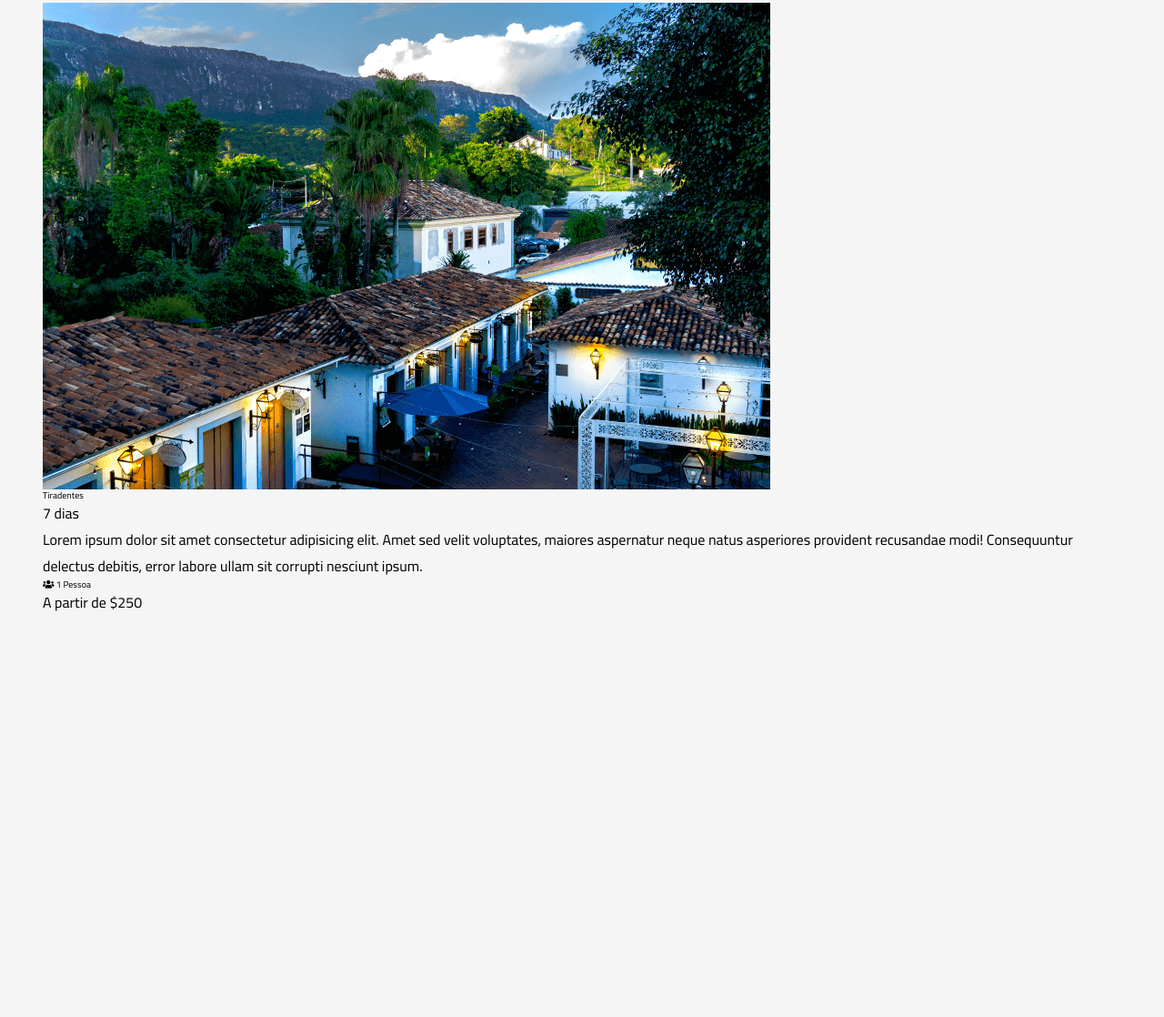
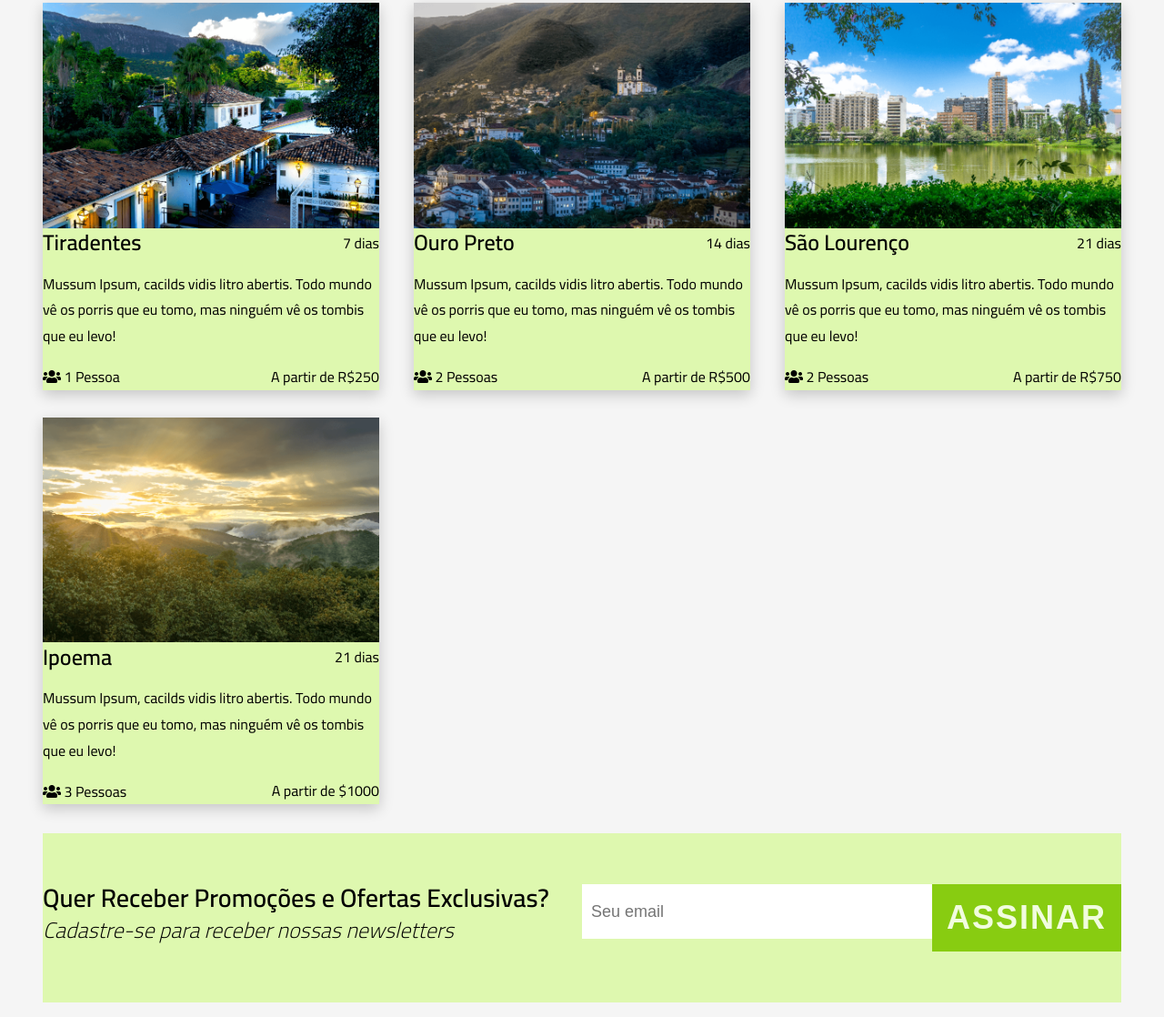
Before and after one commit to bdalpaz/meet-minas-project, a plain HTML site: page index.html in a window 1280 px wide. Shown: the part 1947-3065 px from the top of the page at 91% size. Before the commit the page ends 2640 px from the top, so only its background shows below. Drawn offline with nearby package versions, Linux system fonts and the light colour scheme; a script that the page names is missing.

Commit message:
Newsletter

```diff
--- a/css/styles.css
+++ b/css/styles.css
@@ -317,6 +317,7 @@ img {
   display: flex;
   flex-wrap: wrap;
   justify-content: center;
+  container-type: "column";
 }
 
 .diferencial + .diferencial {
@@ -370,9 +371,169 @@ img {
 /* 6. Pacotes
 /**********************************/
 
+.pacotes {
+  display: flex;
+  position: relative;
+  overflow-x: auto;
+}
+
+.pacotes::after {
+  content: "➞";
+  position: absolute;
+  font-size: 3.6rem;
+  font-weight: 900;
+  color: red;
+  top: 0.5rem;
+  right: 5.2rem;
+  animation: arrow 0.5s ease-in 0s infinite alternate;
+}
+
+@keyframes arrow {
+  from {
+    right: 5.2rem;
+  }
+  to {
+    right: 3.2rem;
+  }
+}
+
+.pacote {
+  flex-shrink: 0;
+  background: var(--clr-light-green);
+  max-width: 37rem;
+  cursor: pointer;
+  box-shadow: var(--dark-shadow);
+}
+
+.pacote + .pacote {
+  margin: 3rem;
+}
+
+.pacotes__info {
+  padding: 1.6rem;
+}
+
+.info-header {
+  display: flex;
+  justify-content: space-between;
+  align-items: center;
+}
+.info-header__titulo {
+  font-size: 2.4rem;
+  font-weight: 600;
+}
+
+.info-body {
+  margin: 1.6rem 0;
+}
+
+.info-footer {
+  display: flex;
+  font-size: 1.6rem;
+  justify-content: space-between;
+  align-items: center;
+}
+
+@media screen and (min-width: 805px) {
+  .pacotes {
+    flex-wrap: wrap;
+    justify-content: space-between;
+    overflow: visible;
+    padding-bottom: 3.2rem;
+  }
+  .pacote {
+    transition: var(--transition);
+  }
+  .pacote:hover {
+    transform: scale(1.02);
+  }
+
+  .pacotes::after {
+    content: "";
+  }
+
+  .pacote + .pacote {
+    margin: 0;
+  }
+
+  .pacote:nth-child(n + 3) {
+    margin-top: 3rem;
+  }
+}
+
+@media screen and (min-width: 1150px) {
+  .pacote:nth-child(3) {
+    margin-top: 0;
+  }
+}
+
 /**********************************/
 /* 7. Newsletter
 /**********************************/
+
+.newsletter-c {
+  padding: 4rem 0;
+}
+
+.newsletter-info__titulo {
+  font-size: 2.8rem;
+  font-weight: 600;
+}
+
+.newsletter-info__descricao {
+  font-weight: 300;
+  font-size: 2.4rem;
+  font-style: italic;
+  line-height: 1.2;
+  margin: 0.8rem 0;
+}
+
+.newsletter-form {
+  display: flex;
+  flex-wrap: wrap;
+}
+
+.newsletter-form__input {
+  flex: 3 1 37rem;
+  font-size: 1.8rem;
+  height: 6rem;
+  color: var(--clr-black);
+  border: none;
+  padding: 1rem;
+  border-radius: 0;
+}
+
+.newsletter-form__submit {
+  flex: 1;
+  font-size: 3.6rem;
+  font-weight: 600;
+  text-transform: uppercase;
+  background: var(--clr-medium-green);
+  color: var(--clr-white);
+  cursor: pointer;
+  border: none;
+  letter-spacing: 0.2rem;
+  padding: 1.6rem;
+  transition: var(--transition);
+}
+
+.newsletter-form__submit:hover {
+  letter-spacing: 0.6rem;
+}
+
+@media screen and (min-width: 570px) {
+  .newsletter-c {
+    display: flex;
+    flex-wrap: wrap;
+    justify-content: space-between;
+    align-items: center;
+  }
+
+  .newsletter-info,
+  .newsletter-form {
+    flex: 1 1 26rem;
+  }
+}
 
 /**********************************/
 /* 8. Galeria
--- a/index.html
+++ b/index.html
@@ -188,33 +188,124 @@
         <article class="pacote">
           <img
             src="assets/photo_2.png"
+            class="pacote__thumb"
             alt="Tiradentes"
-            class="pacote__thumb"
           />
           <div class="pacote__info">
             <div class="info-header">
               <h3 class="info-header__titulo">Tiradentes</h3>
               <p class="info-header__dias">7 dias</p>
             </div>
-            <!--info-header-->
             <p class="info-body">
-              Lorem ipsum dolor sit amet consectetur adipisicing elit. Amet sed
-              velit voluptates, maiores aspernatur neque natus asperiores
-              provident recusandae modi! Consequuntur delectus debitis, error
-              labore ullam sit corrupti nesciunt ipsum.
+              Mussum Ipsum, cacilds vidis litro abertis. Todo mundo vê os porris
+              que eu tomo, mas ninguém vê os tombis que eu levo!
             </p>
             <div class="info-footer">
               <span>
                 <i class="fas fa-users"></i>
                 1 Pessoa
               </span>
-              <p>A partir de $250</p>
+              <p>A partir de R$250</p>
             </div>
           </div>
-          <!--pacote__info-->
+        </article>
+
+        <article class="pacote">
+          <img
+            src="assets/photo_7.png"
+            class="pacote__thumb"
+            alt="Ouro Preto"
+          />
+          <div class="pacote__info">
+            <div class="info-header">
+              <h3 class="info-header__titulo">Ouro Preto</h3>
+              <p class="info-header__dias">14 dias</p>
+            </div>
+            <p class="info-body">
+              Mussum Ipsum, cacilds vidis litro abertis. Todo mundo vê os porris
+              que eu tomo, mas ninguém vê os tombis que eu levo!
+            </p>
+            <div class="info-footer">
+              <span>
+                <i class="fas fa-users"></i>
+                2 Pessoas
+              </span>
+              <p>A partir de R$500</p>
+            </div>
+          </div>
+        </article>
+
+        <article class="pacote">
+          <img
+            src="assets/photo_3.png"
+            class="pacote__thumb"
+            alt="São Lourenço"
+          />
+          <div class="pacote__info">
+            <div class="info-header">
+              <h3 class="info-header__titulo">São Lourenço</h3>
+              <p class="info-header__dias">21 dias</p>
+            </div>
+            <p class="info-body">
+              Mussum Ipsum, cacilds vidis litro abertis. Todo mundo vê os porris
+              que eu tomo, mas ninguém vê os tombis que eu levo!
+            </p>
+            <div class="info-footer">
+              <span>
+                <i class="fas fa-users"></i>
+                2 Pessoas
+              </span>
+              <p>A partir de R$750</p>
+            </div>
+          </div>
+        </article>
+
+        <article class="pacote">
+          <img src="assets/photo_6.png" class="pacote__thumb" alt="" />
+          <div class="pacote__info">
+            <div class="info-header">
+              <h3 class="info-header__titulo">Ipoema</h3>
+              <p class="info-header__dias">21 dias</p>
+            </div>
+            <p class="info-body">
+              Mussum Ipsum, cacilds vidis litro abertis. Todo mundo vê os porris
+              que eu tomo, mas ninguém vê os tombis que eu levo!
+            </p>
+            <div class="info-footer">
+              <span>
+                <i class="fas fa-users"></i>
+                3 Pessoas
+              </span>
+              <p>A partir de $1000</p>
+            </div>
+          </div>
         </article>
       </div>
       <!--paotes -->
+
+      <section>
+        <div class="newsletter-c">
+          <div class="newsletter-info">
+            <h2 class="newsletter-info__titulo">
+              Quer Receber Promoções e Ofertas Exclusivas?
+              <p class="newsletter-info__descricao">
+                Cadastre-se para receber nossas newsletters
+              </p>
+            </h2>
+          </div>
+          <form class="newsletter-form">
+            <input
+              type="text"
+              placeholder="Seu email"
+              class="newsletter-form__input"
+            />
+            <button type="submit" class="newsletter-form__submit">
+              Assinar
+            </button>
+          </form>
+        </div>
+        <!--newsletter-c-->
+      </section>
     </section>
     <script src="js/scripts.js"></script>
   </body>
```
